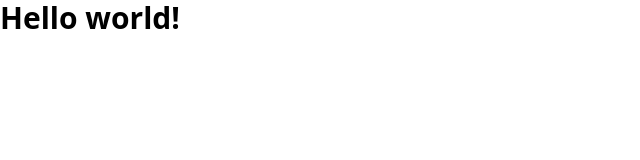
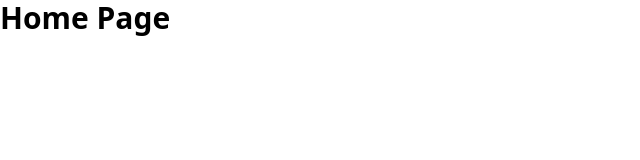
Before and after one commit to Codeveloperx/Kanban-Board, a React (Vite) app: page / in a window 1280 px wide. Shown: the top 160 px of the page, without its empty margins (0-640 px from the left). Built offline with nearby package versions, Linux system fonts and the light colour scheme.

Commit message:
Routing configuration

```diff
--- a/package.json
+++ b/package.json
@@ -13,6 +13,7 @@
     "@tailwindcss/vite": "^4.1.17",
     "react": "^19.2.0",
     "react-dom": "^19.2.0",
+    "react-router-dom": "^7.9.6",
     "tailwindcss": "^4.1.17"
   },
   "devDependencies": {
--- a/src/App.tsx
+++ b/src/App.tsx
@@ -1,9 +1,6 @@
-function App() {
-  return (
-    <div>
-      <h1 className="text-3xl font-bold">Hello world!</h1>
-    </div>
-  );
+import { RouterProvider } from "react-router-dom";
+import { router } from "./routes/index";
+
+export default function App() {
+  return <RouterProvider router={router} />;
 }
-
-export default App;
--- /dev/null
+++ b/src/routes/index.tsx
@@ -0,0 +1,13 @@
+import { createBrowserRouter } from "react-router-dom";
+import { publicRoutes } from "./publicRoutes";
+import { privateRoutes } from "./privateRoutes";
+import { ROUTES } from "./routes.config";
+
+export const router = createBrowserRouter([
+  ...publicRoutes,
+  ...privateRoutes,
+  {
+    path: ROUTES.NOT_FOUND,
+    element: <h1 className="font-bold text-3xl">Not Found</h1>,
+  },
+]);
--- /dev/null
+++ b/src/routes/privateRoutes.tsx
@@ -0,0 +1,27 @@
+import { Outlet, type RouteObject } from "react-router-dom";
+import { ROUTES } from "./routes.config";
+
+export const privateRoutes: RouteObject[] = [
+  {
+    path: ROUTES.HOME,
+    element: (
+      <main className="flex-1">
+        <Outlet />
+      </main>
+    ),
+    children: [
+      {
+        index: true,
+        element: <h1 className="font-bold text-3xl">Home Page</h1>,
+      },
+      {
+        path: ROUTES.BOARDS,
+        element: <h1 className="font-bold text-3xl">Boards</h1>,
+      },
+      {
+        path: ROUTES.BOARD_DETAIL,
+        element: <h1 className="font-bold text-3xl">Board Detail</h1>,
+      },
+    ],
+  },
+];
--- /dev/null
+++ b/src/routes/publicRoutes.tsx
@@ -0,0 +1,13 @@
+import type { RouteObject } from "react-router-dom";
+import { ROUTES } from "./routes.config";
+
+export const publicRoutes: RouteObject[] = [
+  {
+    path: ROUTES.LOGIN,
+    element: <h1 className="font-bold text-3xl">Login Page</h1>,
+  },
+  {
+    path: ROUTES.REGISTER,
+    element: <h1 className="font-bold text-3xl">Register Page</h1>,
+  },
+];
--- /dev/null
+++ b/src/routes/routes.config.ts
@@ -0,0 +1,8 @@
+export const ROUTES = {
+  HOME: "/",
+  LOGIN: "/login",
+  REGISTER: "/register",
+  BOARDS: "/boards",
+  BOARD_DETAIL: "/boards/:boardId",
+  NOT_FOUND: "*",
+} as const;
```
Also changed, not shown: 1 other file (tests, documents, lock files or other folders).
